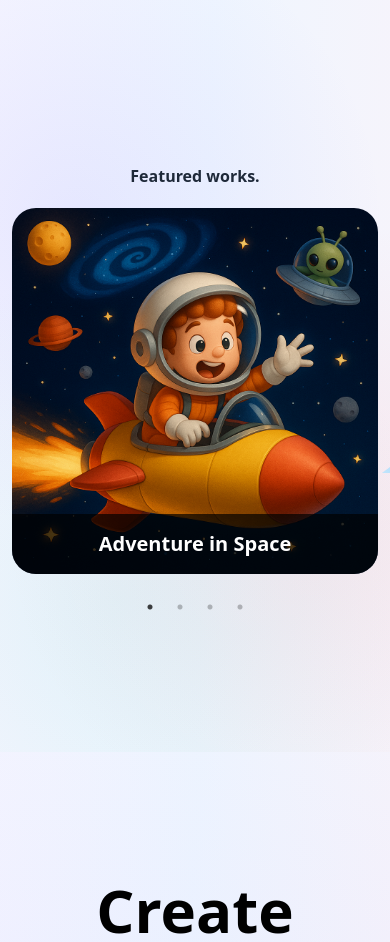
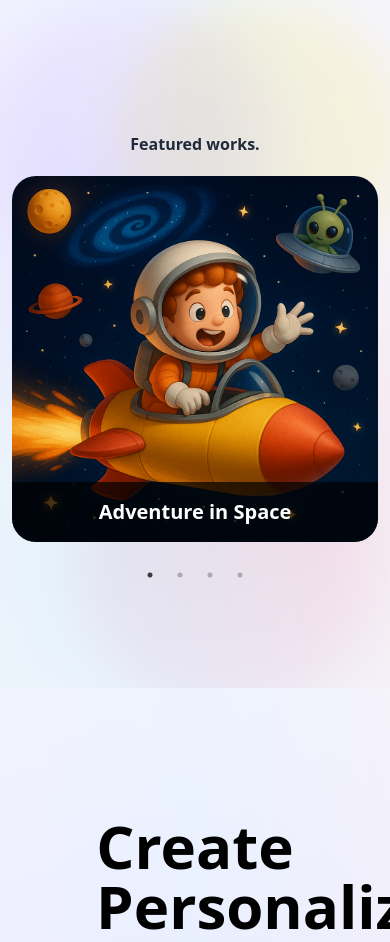
Before and after one commit to yablokolabs/aiponatime, a Next.js app in the folder package/: page / in a window 390 px wide. Shown: the part 7700-8642 px from the top of the page. Built offline with nearby package versions, Linux system fonts and the light colour scheme.

Commit message:
add gradient bg to all sections

```diff
--- /dev/null
+++ b/package/src/components/Common/BackgroundGradient.tsx
@@ -0,0 +1,27 @@
+import React from 'react';
+
+type BackgroundGradientProps = {
+  children: React.ReactNode;
+  className?: string;
+};
+
+export const BackgroundGradient: React.FC<BackgroundGradientProps> = ({
+  children,
+  className = '',
+}) => {
+  return (
+    <div className={`relative ${className}`}>
+      {/* Animated gradient background */}
+      <div className="absolute inset-0 overflow-hidden -z-10">
+        <div className="absolute inset-0 opacity-20">
+          <div className="absolute top-0 -left-4 w-72 h-72 bg-purple-300 rounded-full mix-blend-multiply filter blur-xl opacity-70 animate-blob"></div>
+          <div className="absolute top-0 -right-4 w-72 h-72 bg-yellow-300 rounded-full mix-blend-multiply filter blur-xl opacity-70 animate-blob animation-delay-2000"></div>
+          <div className="absolute -bottom-8 left-20 w-72 h-72 bg-pink-300 rounded-full mix-blend-multiply filter blur-xl opacity-70 animate-blob animation-delay-4000"></div>
+        </div>
+      </div>
+      {children}
+    </div>
+  );
+};
+
+export default BackgroundGradient;
--- a/package/src/components/Home/AboutUs/AboutUs.tsx
+++ b/package/src/components/Home/AboutUs/AboutUs.tsx
@@ -2,6 +2,7 @@ import Image from 'next/image';
 import { motion } from 'framer-motion';
 import { ColorfulSection } from '@/components/Common/ColorfulSection';
 import { ColorfulButton } from '@/components/Common/ColorfulButton';
+import { BackgroundGradient } from '@/components/Common/BackgroundGradient';
 
 const features = [
   {
@@ -28,6 +29,7 @@ const features = [
 
 export const AboutUs = () => {
   return (
+    <BackgroundGradient className="py-20 md:py-28">
       <ColorfulSection
         id="about"
         title="Our Magical Storytelling"
@@ -113,6 +115,7 @@ export const AboutUs = () => {
         ))}
       </div>
       </ColorfulSection>
+    </BackgroundGradient>
   );
 };
 
--- a/package/src/components/Home/Featured/index.tsx
+++ b/package/src/components/Home/Featured/index.tsx
@@ -5,6 +5,7 @@ import "slick-carousel/slick/slick.css";
 import "slick-carousel/slick/slick-theme.css";
 import Image from "next/image";
 import { postData } from "@/app/api/data";
+import { BackgroundGradient } from "@/components/Common/BackgroundGradient";
 
 function SampleNextArrow(props: { className: any; style: any; onClick: any }) {
   const { className, style, onClick } = props;
@@ -81,8 +82,15 @@ const settings = {
 
 const Featured = () => {
   return (
-    <section className="relative bg-deepSlate dark:bg-darkmode after:absolute after:w-1/4 after:h-1/4 after:bg-[url('/images/wework/vector.svg')] after:top-72 after:right-0 after:bg-no-repeat">
-      <div className="container mx-auto lg:max-w-(--breakpoint-xl) md:max-w-(--breakpoint-md) relative py-8">
+    <section className="relative py-20 md:py-28">
+      <div className="absolute inset-0 overflow-hidden -z-10">
+        <div className="absolute inset-0 opacity-20">
+          <div className="absolute top-0 -left-4 w-72 h-72 bg-purple-300 rounded-full mix-blend-multiply filter blur-xl opacity-70 animate-blob"></div>
+          <div className="absolute top-0 -right-4 w-72 h-72 bg-yellow-300 rounded-full mix-blend-multiply filter blur-xl opacity-70 animate-blob animation-delay-2000"></div>
+          <div className="absolute -bottom-8 left-20 w-72 h-72 bg-pink-300 rounded-full mix-blend-multiply filter blur-xl opacity-70 animate-blob animation-delay-4000"></div>
+        </div>
+      </div>
+      <div className="container mx-auto lg:max-w-(--breakpoint-xl) md:max-w-(--breakpoint-md) relative">
         <div className="text-center">
           <h3 className="text-65 sm:text-6xl font-bold text-gray-800 dark:text-white my-2">
             Featured works.
```
Lines whose indentation alone changed are shown as unchanged.
